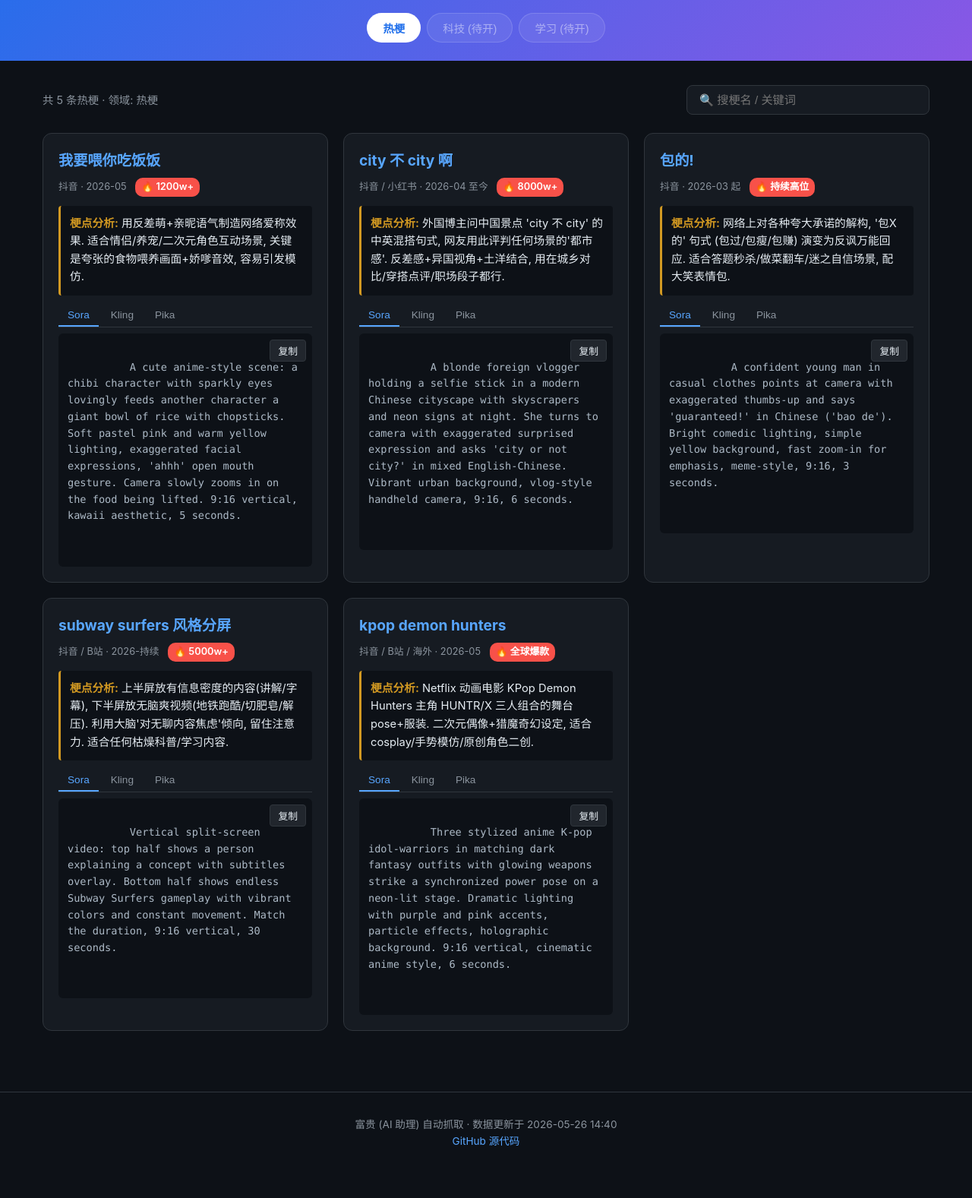
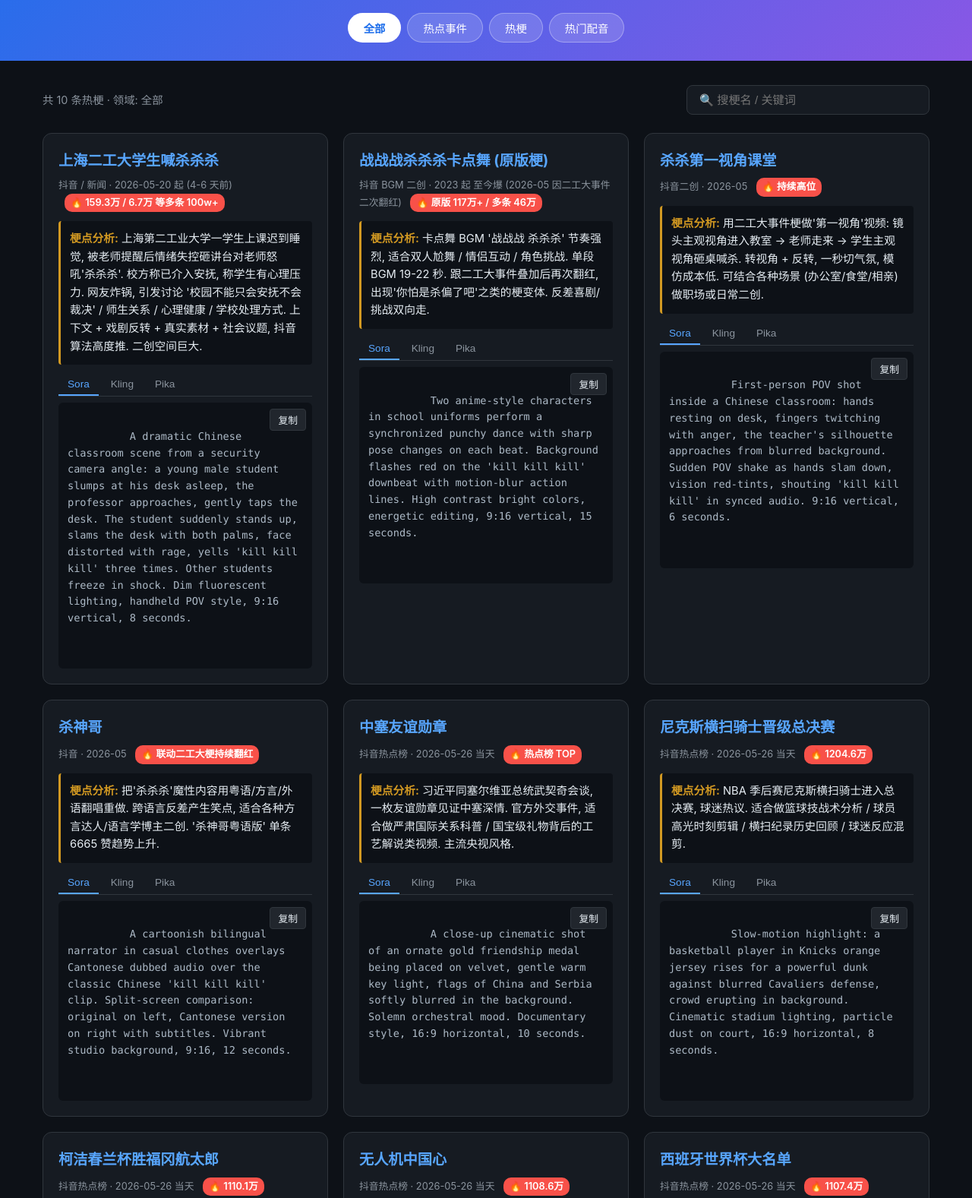
Before and after one commit to qinqin-boop/memehub, a plain HTML site: page index.html in a window 1280 px wide. Shown: the part 149-1726 px from the top of the page at 76% size. Before the commit the page ends 1695 px from the top, so only its background shows below. Drawn offline with Linux system fonts and the light colour scheme.

Commit message:
v2: 当下真实热点 (杀杀杀+二工大事件+5 条热搜榜) + 三分类 (热点/热梗/配音)

```diff
--- a/app.js
+++ b/app.js
@@ -1,7 +1,7 @@
 // MemeHub front-end - 静态 SPA, 从 data.json 拉热梗数据渲染
 
 let allMemes = [];
-let currentDomain = "热梗";
+let currentDomain = "全部";
 let currentSearch = "";
 
 async function load() {
@@ -19,7 +19,7 @@
 
 function render() {
   const filtered = allMemes.filter((m) => {
-    if (m.domain !== currentDomain) return false;
+    if (currentDomain !== "全部" && m.domain !== currentDomain) return false;
     if (currentSearch && !JSON.stringify(m).toLowerCase().includes(currentSearch.toLowerCase()))
       return false;
     return true;
--- a/data.json
+++ b/data.json
@@ -1,69 +1,134 @@
 {
-  "updated_at": "2026-05-26 14:40",
+  "updated_at": "2026-05-26 15:25",
   "memes": [
+    {
+      "title": "上海二工大学生喊杀杀杀",
+      "source": "抖音 / 新闻",
+      "date": "2026-05-20 起 (4-6 天前)",
+      "heat": "159.3万 / 6.7万 等多条 100w+",
+      "domain": "热点事件",
+      "analysis": "上海第二工业大学一学生上课迟到睡觉, 被老师提醒后情绪失控砸讲台对老师怒吼'杀杀杀'. 校方称已介入安抚, 称学生有心理压力. 网友炸锅, 引发讨论 '校园不能只会安抚不会裁决' / 师生关系 / 心理健康 / 学校处理方式. 上下文 + 戏剧反转 + 真实素材 + 社会议题, 抖音算法高度推. 二创空间巨大.",
+      "prompts": {
+        "Sora": "A dramatic Chinese classroom scene from a security camera angle: a young male student slumps at his desk asleep, the professor approaches, gently taps the desk. The student suddenly stands up, slams the desk with both palms, face distorted with rage, yells 'kill kill kill' three times. Other students freeze in shock. Dim fluorescent lighting, handheld POV style, 9:16 vertical, 8 seconds.",
+        "Kling": "中国大学教室监控视角戏剧场景: 年轻男生趴桌睡觉, 教授走近轻敲桌子, 学生突然起身用双手砸桌, 表情扭曲愤怒, 喊'杀杀杀'三声, 其他同学震惊定格. 昏暗荧光灯, 手持POV风, 9:16竖屏, 8秒",
+        "Pika": "Chinese university classroom security cam, sleeping student awakens enraged, slams desk yelling 'kill kill kill' three times, students frozen, dim fluorescent, 9:16, 8s"
+      }
+    },
+    {
+      "title": "战战战杀杀杀卡点舞 (原版梗)",
+      "source": "抖音 BGM 二创",
+      "date": "2023 起 至今爆 (2026-05 因二工大事件二次翻红)",
+      "heat": "原版 117万+ / 多条 46万",
+      "domain": "热门配音",
+      "analysis": "卡点舞 BGM '战战战 杀杀杀' 节奏强烈, 适合双人尬舞 / 情侣互动 / 角色挑战. 单段 BGM 19-22 秒. 跟二工大事件叠加后再次翻红, 出现'你怕是杀偏了吧'之类的梗变体. 反差喜剧/挑战双向走.",
+      "prompts": {
+        "Sora": "Two anime-style characters in school uniforms perform a synchronized punchy dance with sharp pose changes on each beat. Background flashes red on the 'kill kill kill' downbeat with motion-blur action lines. High contrast bright colors, energetic editing, 9:16 vertical, 15 seconds.",
+        "Kling": "两个校服动漫角色, 同步节奏感舞蹈, 每个重拍换姿势. 'kill'重拍背景闪红+动作线特效. 高对比明亮色彩, 节奏剪辑, 9:16, 15秒",
+        "Pika": "Two anime school students dance synchronized, red flash on beat, kill kill kill, action lines, vibrant, 9:16, 15s"
+      }
+    },
+    {
+      "title": "杀杀第一视角课堂",
+      "source": "抖音二创",
+      "date": "2026-05",
+      "heat": "持续高位",
+      "domain": "热梗",
+      "analysis": "用二工大事件梗做'第一视角'视频: 镜头主观视角进入教室 → 老师走来 → 学生主观视角砸桌喊杀. 转视角 + 反转, 一秒切气氛, 模仿成本低. 可结合各种场景 (办公室/食堂/相亲)做职场或日常二创.",
+      "prompts": {
+        "Sora": "First-person POV shot inside a Chinese classroom: hands resting on desk, fingers twitching with anger, the teacher's silhouette approaches from blurred background. Sudden POV shake as hands slam down, vision red-tints, shouting 'kill kill kill' in synced audio. 9:16 vertical, 6 seconds.",
+        "Kling": "中式教室第一视角: 手放桌上手指颤抖, 老师模糊轮廓从背景走近. 突然视角晃动手砸桌, 视野泛红, 同步喊'杀杀杀'. 9:16, 6秒",
+        "Pika": "POV Chinese classroom, angry hands trembling, teacher silhouette approaches, slam desk POV shake red tint, kill kill kill, 9:16, 6s"
+      }
+    },
+    {
+      "title": "杀神哥",
+      "source": "抖音",
+      "date": "2026-05",
+      "heat": "联动二工大梗持续翻红",
+      "domain": "热梗",
+      "analysis": "把'杀杀杀'魔性内容用粤语/方言/外语翻唱重做. 跨语言反差产生笑点, 适合各种方言达人/语言学博主二创. '杀神哥粤语版' 单条 6665 赞趋势上升.",
+      "prompts": {
+        "Sora": "A cartoonish bilingual narrator in casual clothes overlays Cantonese dubbed audio over the classic Chinese 'kill kill kill' clip. Split-screen comparison: original on left, Cantonese version on right with subtitles. Vibrant studio background, 9:16, 12 seconds.",
+        "Kling": "卡通双语博主, 用粤语翻唱'杀杀杀'原版片段, 左右分屏: 左原版/右粤语字幕版. 鲜艳工作室背景, 9:16, 12秒",
+        "Pika": "Bilingual narrator dubs kill clip in Cantonese, split-screen compare, vibrant studio, subtitles, 9:16, 12s"
+      }
+    },
+    {
+      "title": "中塞友谊勋章",
+      "source": "抖音热点榜",
+      "date": "2026-05-26 当天",
+      "heat": "热点榜 TOP",
+      "domain": "热点事件",
+      "analysis": "习近平同塞尔维亚总统武契奇会谈, 一枚友谊勋章见证中塞深情. 官方外交事件, 适合做严肃国际关系科普 / 国宝级礼物背后的工艺解说类视频. 主流央视风格.",
+      "prompts": {
+        "Sora": "A close-up cinematic shot of an ornate gold friendship medal being placed on velvet, gentle warm key light, flags of China and Serbia softly blurred in the background. Solemn orchestral mood. Documentary style, 16:9 horizontal, 10 seconds.",
+        "Kling": "精致金质友谊勋章特写置于天鹅绒上, 暖色侧光, 背景中塞两国国旗虚化. 庄重交响乐氛围. 纪录片风格, 16:9, 10秒",
+        "Pika": "Cinematic friendship medal close-up on velvet, China Serbia flags blurred bg, orchestral, doc style, 16:9, 10s"
+      }
+    },
+    {
+      "title": "尼克斯横扫骑士晋级总决赛",
+      "source": "抖音热点榜",
+      "date": "2026-05-26 当天",
+      "heat": "1204.6万",
+      "domain": "热点事件",
+      "analysis": "NBA 季后赛尼克斯横扫骑士进入总决赛, 球迷热议. 适合做篮球技战术分析 / 球员高光时刻剪辑 / 横扫纪录历史回顾 / 球迷反应混剪.",
+      "prompts": {
+        "Sora": "Slow-motion highlight: a basketball player in Knicks orange jersey rises for a powerful dunk against blurred Cavaliers defense, crowd erupting in background. Cinematic stadium lighting, particle dust on court, 16:9 horizontal, 8 seconds.",
+        "Kling": "慢动作高光: 尼克斯橙色球衣球员高高跃起灌篮, 骑士防守虚化, 观众席沸腾. 球馆电影感灯光, 球场粉尘特效, 16:9, 8秒",
+        "Pika": "Slow-mo NBA Knicks dunk vs Cavaliers, crowd erupts, cinematic arena lighting, 16:9, 8s"
+      }
+    },
+    {
+      "title": "柯洁春兰杯胜福冈航太郎",
+      "source": "抖音热点榜",
+      "date": "2026-05-26 当天",
+      "heat": "1110.1万",
+      "domain": "热点事件",
+      "analysis": "围棋春兰杯柯洁战胜日本棋手福冈航太郎. 中日围棋老话题, 适合做围棋复盘解说 / 关键招法慢镜头 / 棋手生涯回顾.",
+      "prompts": {
+        "Sora": "Top-down shot of a Go board with black and white stones, slow zoom on a critical move, hand placing a black stone gently. Wood grain board texture, soft museum lighting, contemplative mood, 16:9 horizontal, 6 seconds.",
+        "Kling": "围棋棋盘俯视, 黑白棋子, 关键落子慢推镜, 手轻放黑子. 木纹质感, 博物馆柔光, 沉思氛围, 16:9, 6秒",
+        "Pika": "Go board top-down, slow zoom critical move, hand places black stone, wood texture, museum lighting, 16:9, 6s"
+      }
+    },
+    {
+      "title": "无人机中国心",
+      "source": "抖音热点榜",
+      "date": "2026-05-26 当天",
+      "heat": "1108.6万",
+      "domain": "热点事件",
+      "analysis": "国产无人机搭载国产发动机, '中国心' 突破. 适合做科技自主科普 / 工程师采访 / 飞行测试现场.",
+      "prompts": {
+        "Sora": "A sleek Chinese-made drone takes off vertically against a sunrise sky over an airfield. Camera follows it ascending then cuts to close-up of the engine block with red Chinese characters '中国心'. Patriotic uplifting mood, cinematic 16:9, 12 seconds.",
+        "Kling": "国产无人机日出机场垂直起飞, 镜头跟拍上升然后切发动机特写带红色'中国心'字样. 振奋爱国氛围, 电影感 16:9, 12秒",
+        "Pika": "Chinese drone vertical takeoff at sunrise airfield, engine close-up with red text China Heart, patriotic, 16:9, 12s"
+      }
+    },
+    {
+      "title": "西班牙世界杯大名单",
+      "source": "抖音热点榜",
+      "date": "2026-05-26 当天",
+      "heat": "1107.4万",
+      "domain": "热点事件",
+      "analysis": "西班牙国家队公布 2026 世界杯参赛大名单, 球迷热议入选/落选球员. 适合做名单解读 / 阵型预测 / 球员对位分析 / 球迷反应街采.",
+      "prompts": {
+        "Sora": "An animated tactical board shows a Spanish football team formation with player portraits sliding into position. Red yellow color scheme, La Furia Roja energy, broadcaster studio background, 16:9 horizontal, 10 seconds.",
+        "Kling": "西班牙队战术板动画, 球员头像滑入站位. 红黄配色斗牛士能量, 演播室背景, 16:9, 10秒",
+        "Pika": "Spanish football tactical board animation, player portraits slide in, red-yellow color, studio bg, 16:9, 10s"
+      }
+    },
     {
       "title": "我要喂你吃饭饭",
       "source": "抖音",
       "date": "2026-05",
       "heat": "1200w+",
       "domain": "热梗",
-      "analysis": "用反差萌+亲昵语气制造网络爱称效果. 适合情侣/养宠/二次元角色互动场景, 关键是夸张的食物喂养画面+娇嗲音效, 容易引发模仿.",
+      "analysis": "反差萌+亲昵语气制造网络爱称. 适合情侣/养宠/二次元角色互动, 关键是夸张食物喂养画面+娇嗲音效.",
       "prompts": {
-        "Sora": "A cute anime-style scene: a chibi character with sparkly eyes lovingly feeds another character a giant bowl of rice with chopsticks. Soft pastel pink and warm yellow lighting, exaggerated facial expressions, 'ahhh' open mouth gesture. Camera slowly zooms in on the food being lifted. 9:16 vertical, kawaii aesthetic, 5 seconds.",
-        "Kling": "二次元卡通风格, 一个粉色头发的可爱角色双手捧着一大碗饭, 用筷子夹起一勺递向镜头, 表情夸张, 眼睛闪闪发光. 暖色调灯光, 9:16 竖屏, 5 秒, 萌系审美.",
-        "Pika": "Kawaii anime character feeding food to camera, exaggerated cute expression, pink-yellow soft lighting, vertical 9:16, 5s, lovely vibe"
-      }
-    },
-    {
-      "title": "city 不 city 啊",
-      "source": "抖音 / 小红书",
-      "date": "2026-04 至今",
-      "heat": "8000w+",
-      "domain": "热梗",
-      "analysis": "外国博主问中国景点 'city 不 city' 的中英混搭句式, 网友用此评判任何场景的'都市感'. 反差感+异国视角+土洋结合, 用在城乡对比/穿搭点评/职场段子都行.",
-      "prompts": {
-        "Sora": "A blonde foreign vlogger holding a selfie stick in a modern Chinese cityscape with skyscrapers and neon signs at night. She turns to camera with exaggerated surprised expression and asks 'city or not city?' in mixed English-Chinese. Vibrant urban background, vlog-style handheld camera, 9:16, 6 seconds.",
-        "Kling": "金发外国博主自拍杆视角, 站在中国现代化夜景城市中, 霓虹+高楼, 转头对镜头夸张惊讶, 中英混搭说话, 城市vlog 风格手持, 9:16 竖屏, 6 秒",
-        "Pika": "Foreign vlogger in Chinese city night, selfie stick, surprised expression, urban neon background, vertical 9:16, vlog handheld, 6s"
-      }
-    },
-    {
-      "title": "包的!",
-      "source": "抖音",
-      "date": "2026-03 起",
-      "heat": "持续高位",
-      "domain": "热梗",
-      "analysis": "网络上对各种夸大承诺的解构, '包X的' 句式 (包过/包瘦/包赚) 演变为反讽万能回应. 适合答题秒杀/做菜翻车/迷之自信场景, 配大笑表情包.",
-      "prompts": {
-        "Sora": "A confident young man in casual clothes points at camera with exaggerated thumbs-up and says 'guaranteed!' in Chinese ('bao de'). Bright comedic lighting, simple yellow background, fast zoom-in for emphasis, meme-style, 9:16, 3 seconds.",
-        "Kling": "一个自信的年轻男生休闲装, 对镜头大拇指夸张点赞, 用力说'包的!', 明亮喜剧灯光, 简洁黄色背景, 快速放大镜头, 表情包风格, 9:16, 3 秒",
-        "Pika": "Confident guy thumbs up to camera saying 'bao de' (guaranteed), comedic yellow bg, fast zoom meme style, vertical 9:16, 3s"
-      }
-    },
-    {
-      "title": "subway surfers 风格分屏",
-      "source": "抖音 / B站",
-      "date": "2026-持续",
-      "heat": "5000w+",
-      "domain": "热梗",
-      "analysis": "上半屏放有信息密度的内容(讲解/字幕), 下半屏放无脑爽视频(地铁跑酷/切肥皂/解压). 利用大脑'对无聊内容焦虑'倾向, 留住注意力. 适合任何枯燥科普/学习内容.",
-      "prompts": {
-        "Sora": "Vertical split-screen video: top half shows a person explaining a concept with subtitles overlay. Bottom half shows endless Subway Surfers gameplay with vibrant colors and constant movement. Match the duration, 9:16 vertical, 30 seconds.",
-        "Kling": "9:16 竖屏分屏视频: 上半部分一个人讲解某概念带字幕, 下半部分是 Subway Surfers 地铁跑酷无限游戏画面, 鲜艳色彩持续运动. 时长对齐, 30 秒",
-        "Pika": "Split-screen vertical: top explainer with subtitles, bottom Subway Surfers gameplay, vibrant, 9:16, 30s"
-      }
-    },
-    {
-      "title": "kpop demon hunters",
-      "source": "抖音 / B站 / 海外",
-      "date": "2026-05",
-      "heat": "全球爆款",
-      "domain": "热梗",
-      "analysis": "Netflix 动画电影 KPop Demon Hunters 主角 HUNTR/X 三人组合的舞台 pose+服装. 二次元偶像+猎魔奇幻设定, 适合 cosplay/手势模仿/原创角色二创.",
-      "prompts": {
-        "Sora": "Three stylized anime K-pop idol-warriors in matching dark fantasy outfits with glowing weapons strike a synchronized power pose on a neon-lit stage. Dramatic lighting with purple and pink accents, particle effects, holographic background. 9:16 vertical, cinematic anime style, 6 seconds.",
-        "Kling": "三个动漫风格 K-pop 偶像战士组合, 暗黑奇幻服装, 发光武器, 霓虹舞台同步力量姿势, 戏剧化紫粉灯光+粒子效果+全息背景, 9:16 电影动画风, 6 秒",
-        "Pika": "Three anime KPop warrior idols, power pose, neon stage, purple-pink dramatic lighting, particles, 9:16 cinematic, 6s"
+        "Sora": "A chibi character with sparkly eyes lovingly feeds another character a giant bowl of rice, exaggerated kawaii expressions, soft pastel pink and yellow lighting, 9:16 vertical, 5 seconds.",
+        "Kling": "粉色头发可爱角色双手捧大碗饭喂镜头, 表情夸张眼睛闪光, 暖色调灯光, 9:16, 5秒",
+        "Pika": "Kawaii anime character feeding food, exaggerated cute expression, pink-yellow soft lighting, 9:16, 5s"
       }
     }
   ]
--- a/index.html
+++ b/index.html
@@ -11,9 +11,10 @@
     <h1>🔥 MemeHub</h1>
     <p class="tagline">抓热梗 · 拆结构 · 出提示词 · 你拿去用</p>
     <nav id="domains">
-      <button class="active" data-domain="热梗">热梗</button>
-      <button data-domain="科技" disabled>科技 (待开)</button>
-      <button data-domain="学习" disabled>学习 (待开)</button>
+      <button class="active" data-domain="全部">全部</button>
+      <button data-domain="热点事件">热点事件</button>
+      <button data-domain="热梗">热梗</button>
+      <button data-domain="热门配音">热门配音</button>
     </nav>
   </header>
 
```
